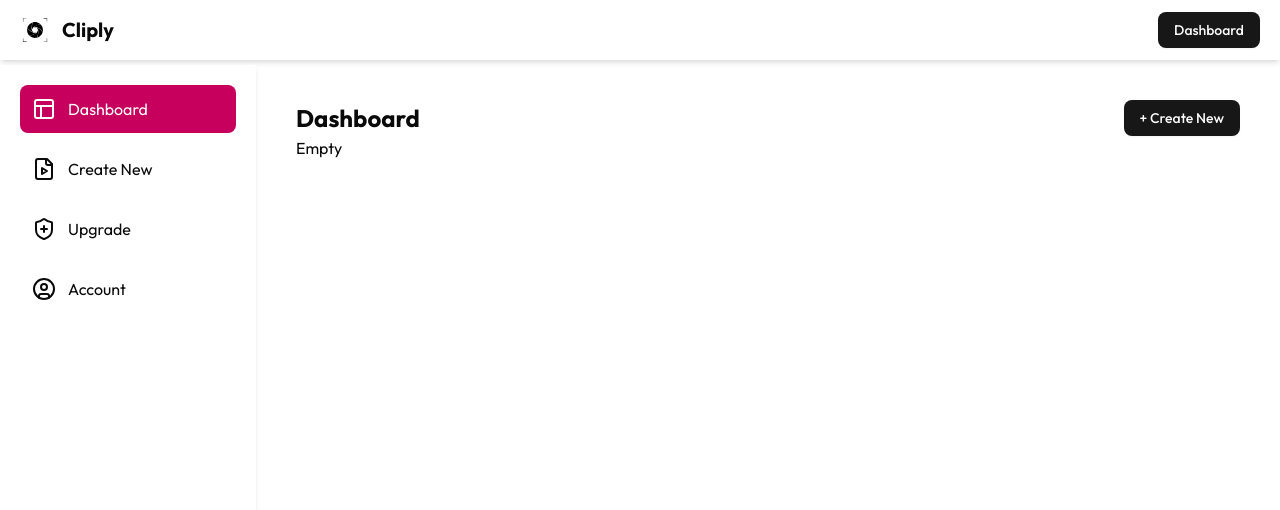
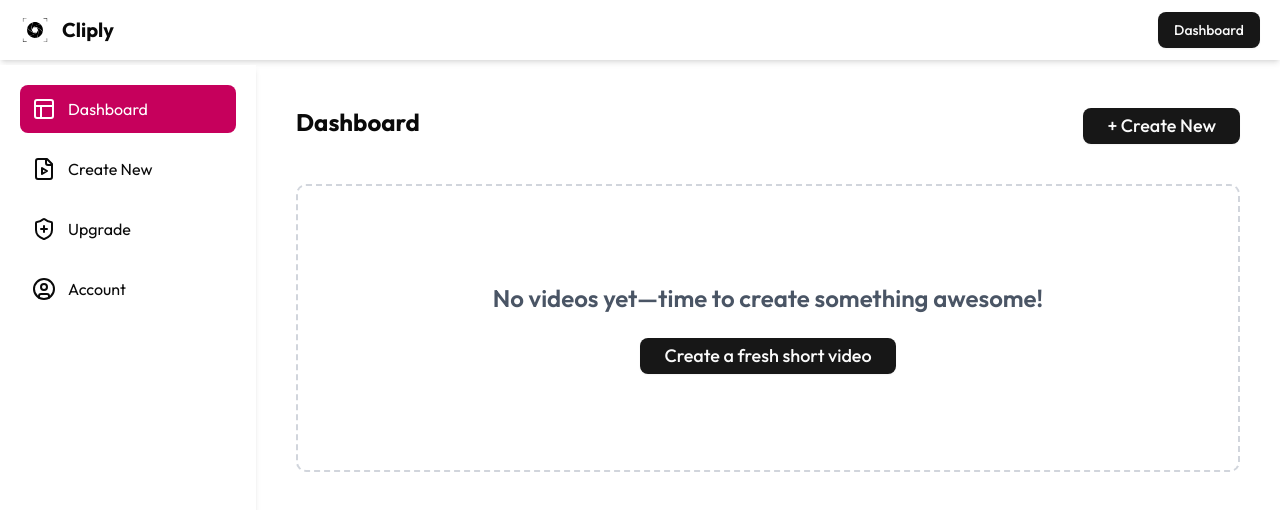
Before and after one commit to deveshidwivedi/cliply, a Next.js app: page /dashboard in a window 1280 px wide. Shown: the top 510 px of the page. Built offline with nearby package versions, Linux system fonts and the light colour scheme; no server answers.

Commit message:
dashboard and create new route

```diff
--- a/app/dashboard/_components/EmptyState.jsx
+++ b/app/dashboard/_components/EmptyState.jsx
@@ -1,9 +1,16 @@
+import { Button } from "@/components/ui/button";
 import React from "react";
+import Link from "next/link";
 
 function EmptyState() {
     return (
-        <div>Empty</div>
-    )
+        <div className="p-8 py-24 flex flex-col items-center justify-center mt-10 border-2 border-dashed border-gray-300 rounded-lg text-center">
+            <h2 className="text-2xl font-semibold text-gray-600 mb-4">
+                No videos yet—time to create something awesome!
+            </h2>
+            <Link href={'/dashboard/create-new'}> <Button className="mt-2 px-6 py-3 text-lg">Create a fresh short video</Button></Link>
+        </div>
+    );
 }
 
-export default EmptyState
+export default EmptyState;
--- a/app/dashboard/_components/SideNav.jsx
+++ b/app/dashboard/_components/SideNav.jsx
@@ -17,7 +17,7 @@ function SideNav() {
         {
             id: 2,
             name: 'Create New',
-            path: '/create-new',
+            path: '/dashboard/create-new',
             icon: FileVideo
         },
         {
--- /dev/null
+++ b/app/dashboard/create-new/page.jsx
@@ -0,0 +1,10 @@
+import React from "react";
+
+function CreateNew() {
+    return (
+        <div>
+            Create new
+        </div>
+    )
+}
+export default CreateNew
--- a/app/dashboard/page.jsx
+++ b/app/dashboard/page.jsx
@@ -2,6 +2,7 @@
 import { Button } from "@/components/ui/button";
 import React, { useState } from "react";
 import EmptyState from "./_components/EmptyState";
+import Link from "next/link";
 
 function Dashboard() {
     const [videoList, setVideoList] = useState([]);
@@ -9,7 +10,8 @@ function Dashboard() {
         <div>
             <div className="flex justify-between items-center">
                 <h2 className="font-bold text-2xl "> Dashboard</h2>
-                <Button>+ Create New</Button>
+
+                <Link href={'/dashboard/create-new'}> <Button className="mt-2 px-6 py-3 text-lg">+ Create New</Button></Link>
             </div>
 
             {videoList?.length == 0 && <div><EmptyState /></div>}
```
